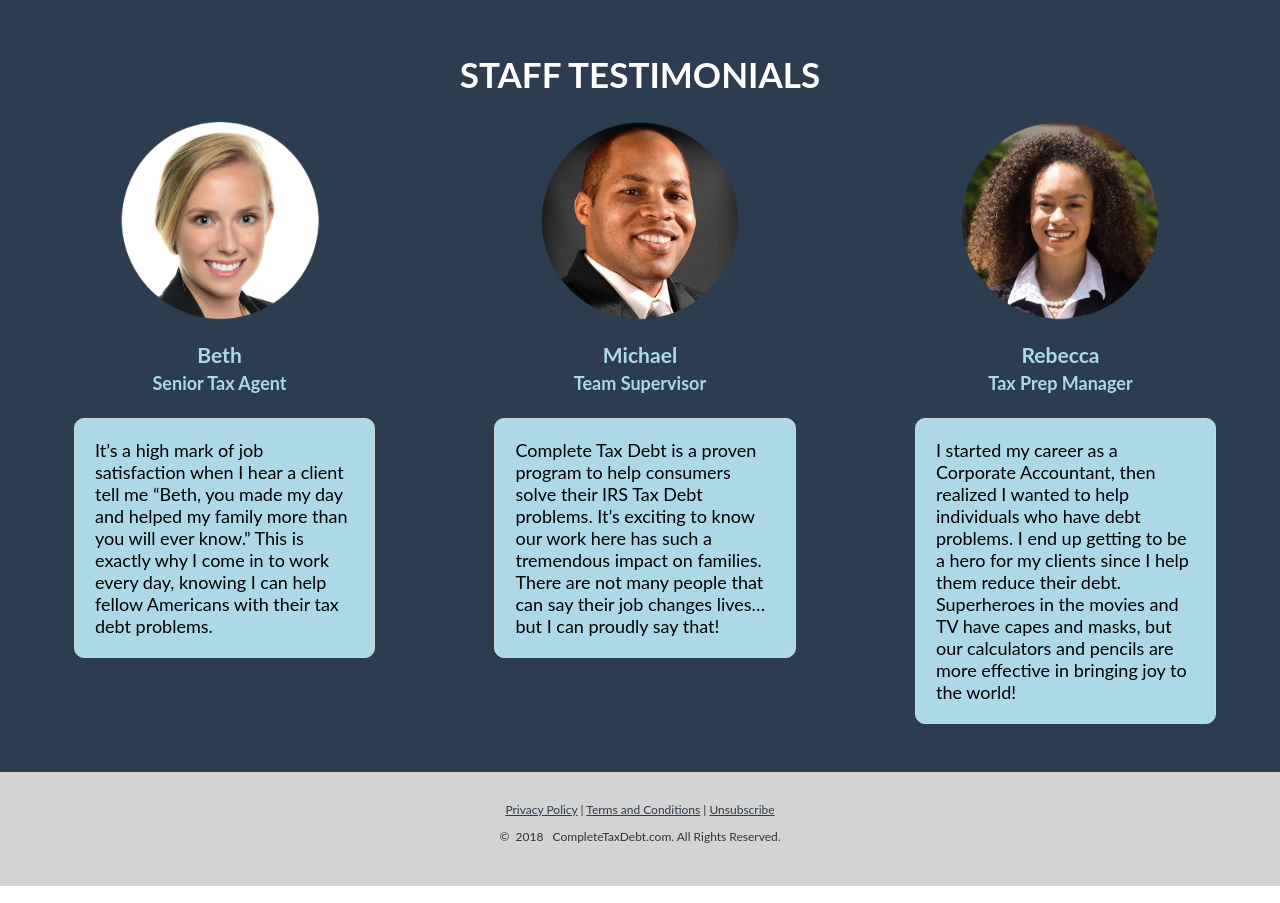
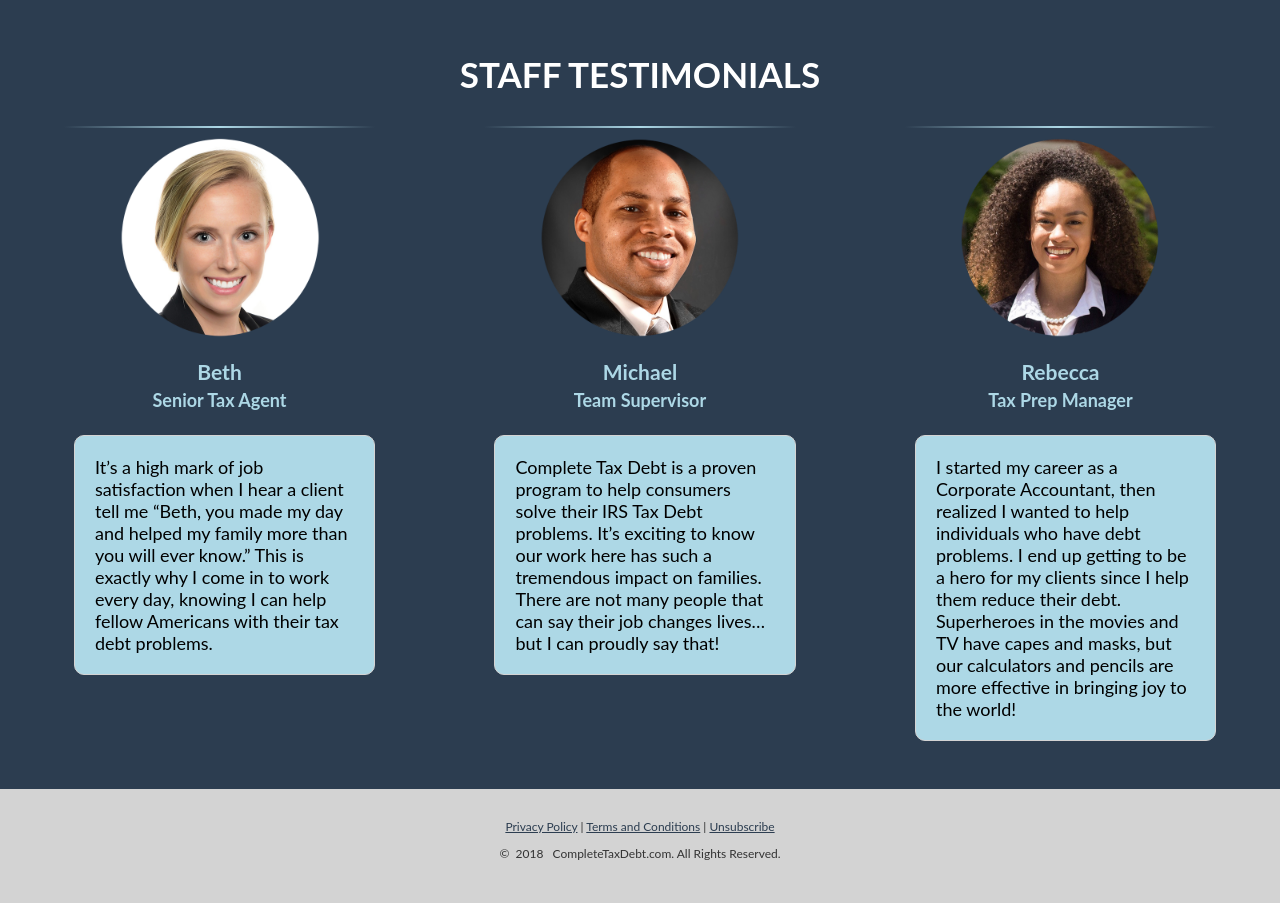
Before and after one commit to Russlascala/mutlistep-form-noBtns, a plain HTML site: page index.html in a window 1280 px wide. Shown: the part 1691-2594 px from the top of the page. Drawn offline with Linux system fonts and the light colour scheme.

Commit message:
added line fade to seperate starr testimonials

```diff
--- a/css/style.css
+++ b/css/style.css
@@ -259,6 +259,14 @@ button:hover {
 }
 /* ========== END of three logos and txt Sections ========== */
 /* ========== START of Staff Testimonials ========== */
+.lineFade {
+    margin-bottom: 10px;
+    margin-top: 5px;
+    height: 2px;
+    background: #333333;
+    background: -webkit-gradient(linear, 0 0, 100% 0, from(#2c3d50), to(#2c3d50), color-stop(50%, lightblue));
+}
+
 #staff-test-title{
     text-transform:uppercase;
 }
--- a/index.html
+++ b/index.html
@@ -249,6 +249,7 @@
             <h2 id="staff-test-title">Staff Testimonials</h2>
             <div id="three-testimonials">
                 <div class="sec-test">
+                    <div class="lineFade"></div>
                     <img class="staff-img" src="./imgs/head-1.png" alt="">
                     <h3>Beth</h3>
 
@@ -263,6 +264,7 @@
                     </p>
                 </div>
                 <div class="sec-test">
+                    <div class="lineFade"></div>
                     <img class="staff-img" src="./imgs/head-2.png" alt="">
                     <h3>Michael</h3>
 
@@ -277,6 +279,7 @@
                     </p>
                 </div>
                 <div class="sec-test">
+                    <div class="lineFade"></div>
                     <img class="staff-img" src="./imgs/head-3.png" alt="">
                     <h3>Rebecca</h3>
 
```
